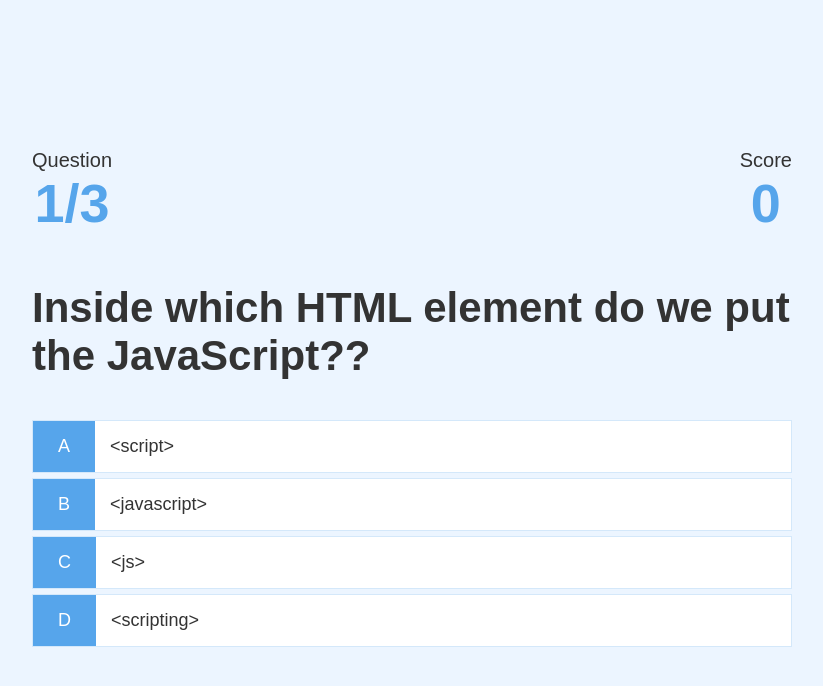
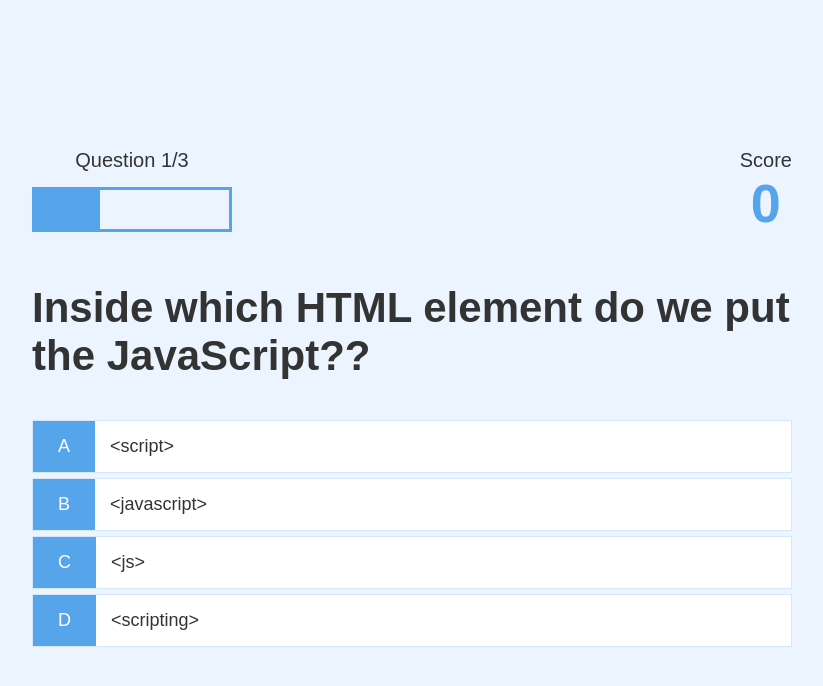
Before and after one commit to tranphuongthao2405/BasicQuiz, a plain HTML site: page game.html in a window 1280 px wide. Shown: the whole page, without its empty margins (228-1051 px from the left). Drawn offline with Linux system fonts and the light colour scheme.

Commit message:
update progress bar for number of questions shown

```diff
--- a/game.css
+++ b/game.css
@@ -48,3 +48,16 @@
 .hud-main-text {
   text-align: center;
 }
+
+#progressBar {
+  width: 20rem;
+  height: 4.5rem;
+  border: 0.3rem solid #56a5eb;
+  margin-top: 1.5rem;
+}
+
+#progressBarFull {
+  height: 3.9rem;
+  background-color: #56a5eb;
+  width: 0%;
+}
--- a/game.html
+++ b/game.html
@@ -12,7 +12,10 @@
       <div id="game" class="justify-center flex-column">
         <div id="hud">
           <div id="hud-item">
-            <p class="hud-prefix">Question</p>
+            <p id="progressText" class="hud-prefix">Question</p>
+            <div id="progressBar">
+              <div id="progressBarFull"></div>
+            </div>
 
             <h1 class="hud-main-text" id="questionCounter"></h1>
           </div>
--- a/game.js
+++ b/game.js
@@ -1,7 +1,8 @@
 const question = document.getElementById("question");
 const choices = Array.from(document.getElementsByClassName("choice-text"));
-const questionCounterText = document.getElementById("questionCounter");
+const progressText = document.getElementById("progressText");
 const scoreText = document.getElementById("score");
+const progressBarFull = document.getElementById("progressBarFull");
 
 // constants
 const CORRECT_BONUS = 10;
@@ -60,7 +61,9 @@ const getNewQuestion = () => {
 
   // if not, update
   questionCounter++;
-  questionCounterText.innerText = `${questionCounter}/${MAX_QUESTIONS}`;
+  progressText.innerText = `Question ${questionCounter}/${MAX_QUESTIONS}`;
+  //update progress bar
+  progressBarFull.style.width = `${(questionCounter / MAX_QUESTIONS) * 100}%`;
 
   // get current question shown by random
   const questionIndex = Math.floor(Math.random() * availableQuestions.length);
```
